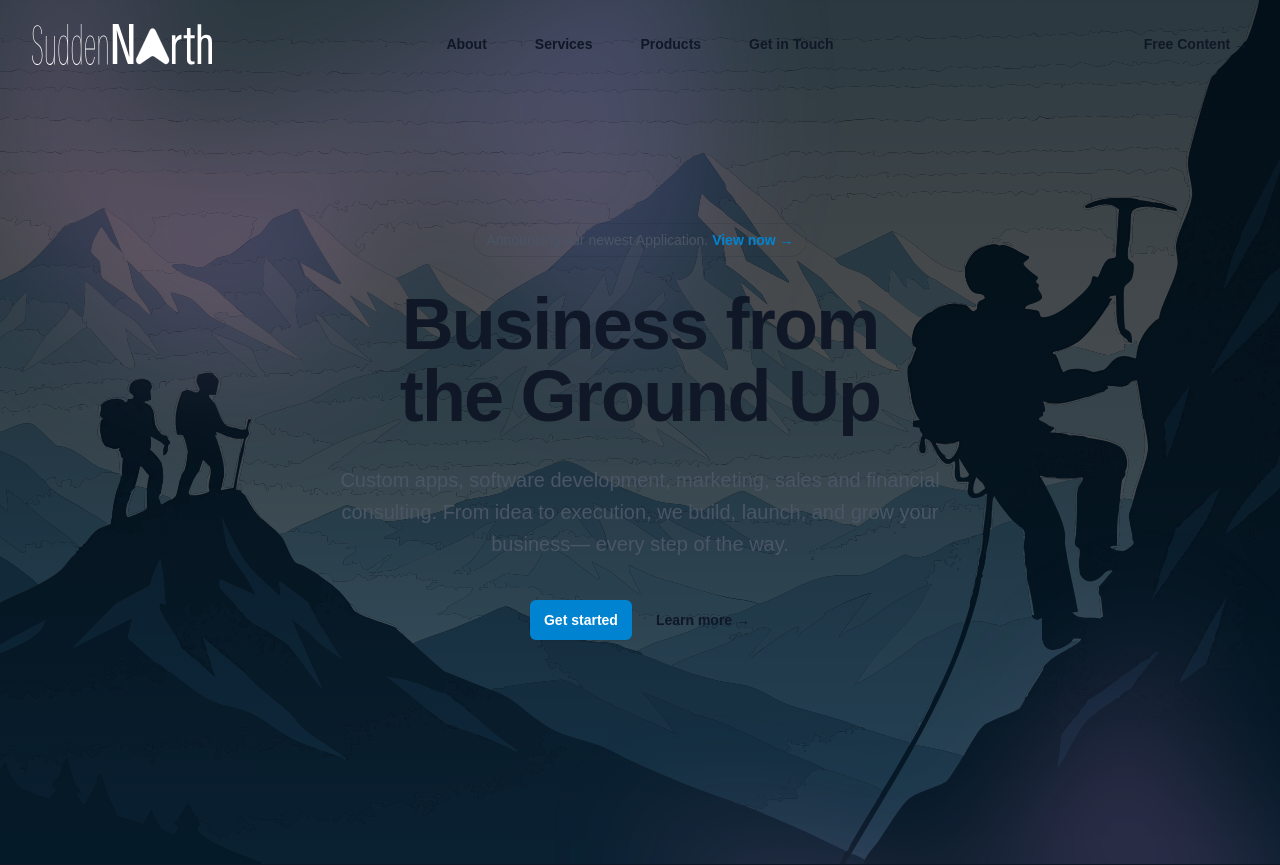
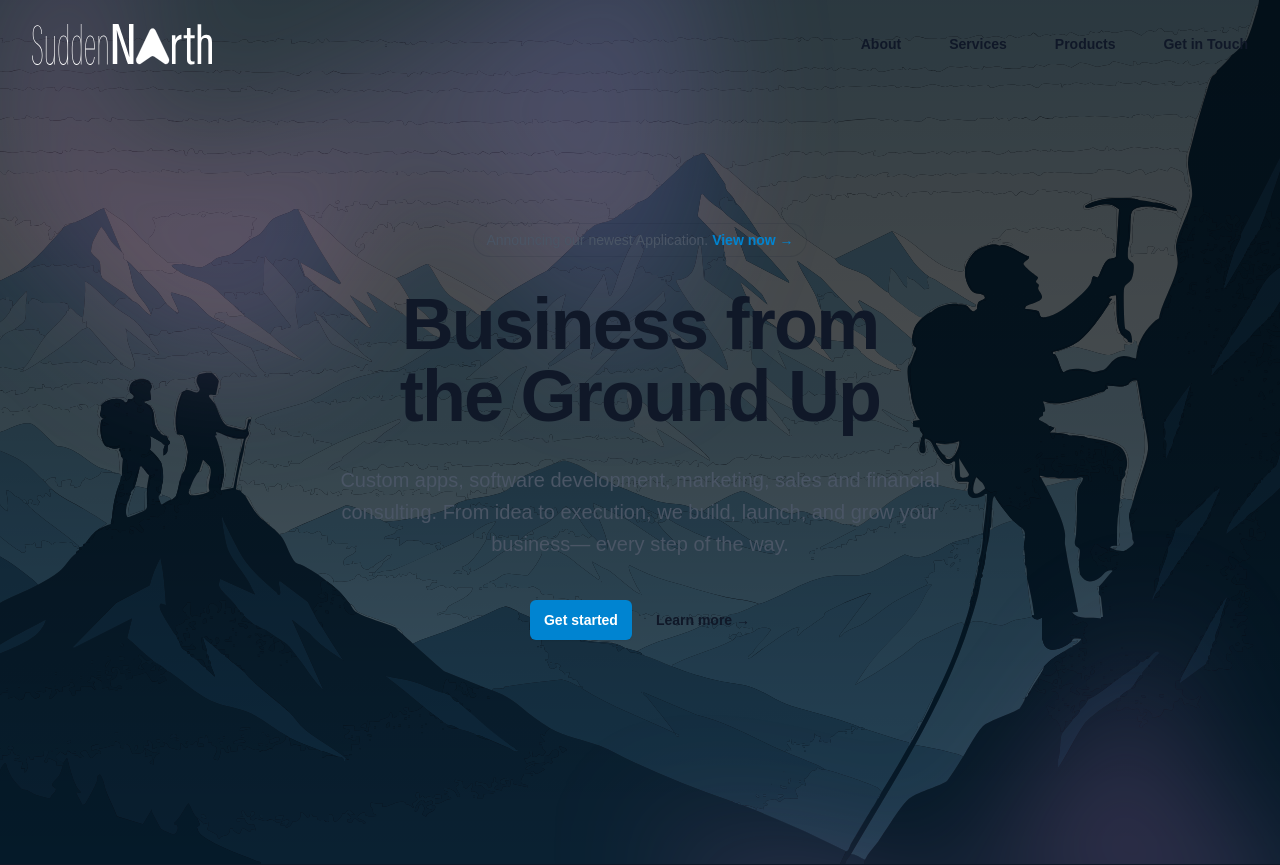
Before and after one commit to shwnp777/suddennorth, a Next.js app: page / in a window 1280 px wide. Shown: the top 865 px of the page. Built offline with nearby package versions, Linux system fonts and the light colour scheme.

Commit message:
Fixed NavBar

```diff
--- a/src/components/SiteHeader.js
+++ b/src/components/SiteHeader.js
@@ -58,15 +58,6 @@ export default function SiteHeader() {
 						</Link>
 					))}
 				</div>
-
-				<div className='hidden lg:flex lg:flex-1 lg:justify-end'>
-					<Link
-						href='/content'
-						className='text-sm/6 font-semibold text-gray-900 dark:text-white'
-					>
-						Free Content <span aria-hidden='true'>&rarr;</span>
-					</Link>
-				</div>
 			</nav>
 
 			<Dialog
```
